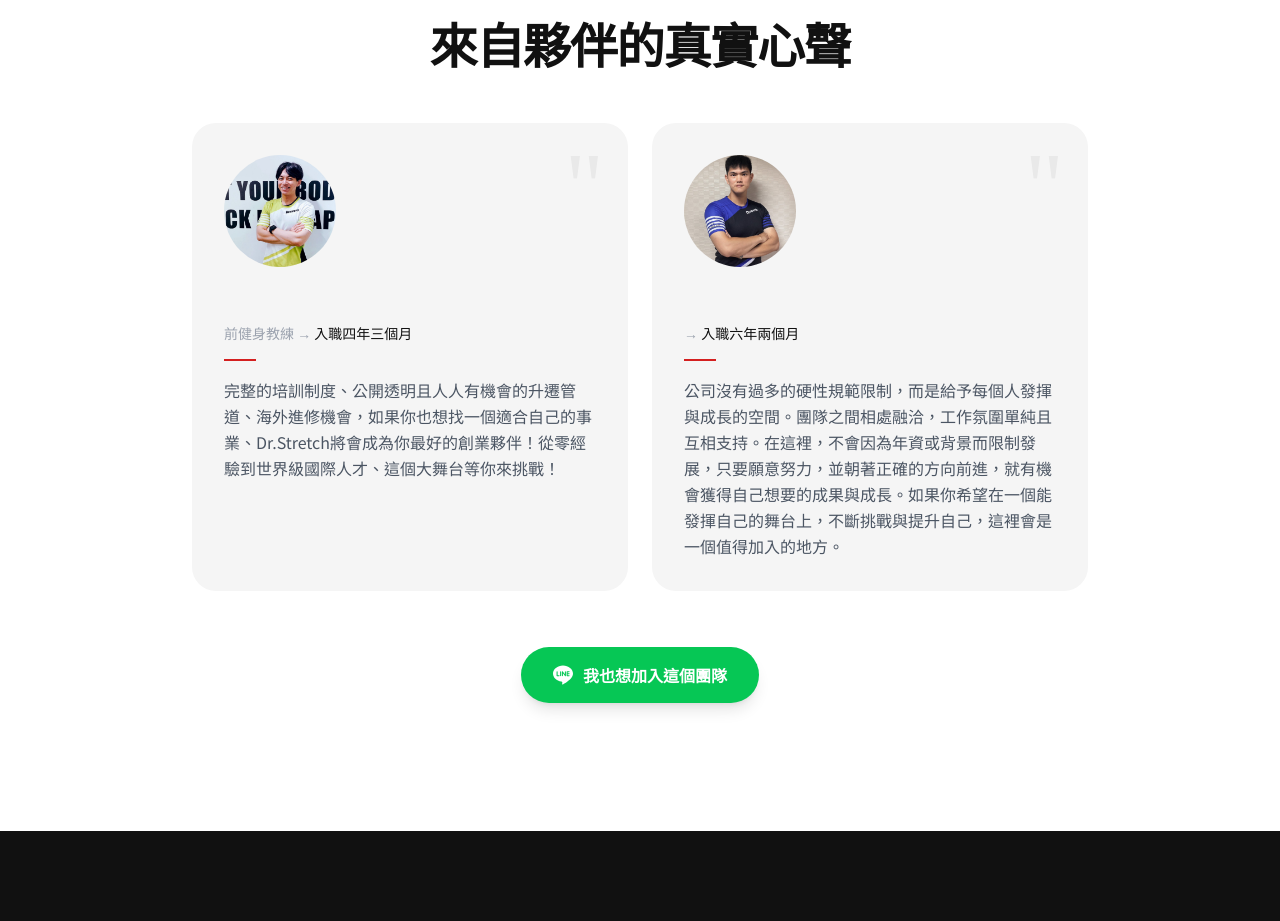
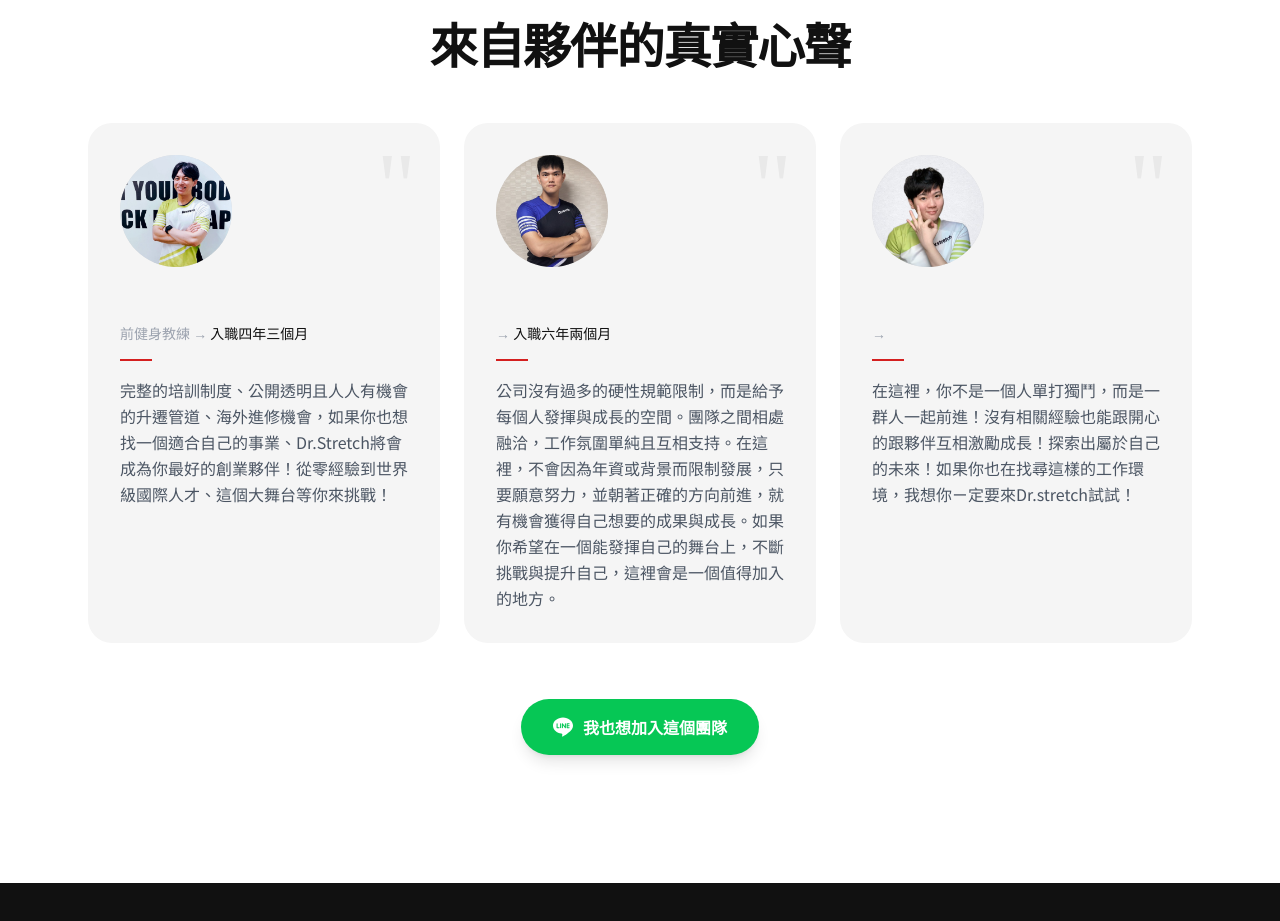
Before and after one commit to s-maki-soya/doctor-stretch-tw-recruit, a Next.js app: page / in a window 1280 px wide. Shown: the part 6640-7561 px from the top of the page. Built offline with nearby package versions, Linux system fonts and the light colour scheme.

Commit message:
add: 3rd staff testimonial + photo (staff-3.jpg)

```diff
--- a/components/TestimonialsSection.tsx
+++ b/components/TestimonialsSection.tsx
@@ -26,6 +26,15 @@ const testimonials = [
     tenure: '入職六年兩個月',
     quote: '公司沒有過多的硬性規範限制，而是給予每個人發揮與成長的空間。團隊之間相處融洽，工作氛圍單純且互相支持。在這裡，不會因為年資或背景而限制發展，只要願意努力，並朝著正確的方向前進，就有機會獲得自己想要的成果與成長。如果你希望在一個能發揮自己的舞台上，不斷挑戰與提升自己，這裡會是一個值得加入的地方。',
     imagePath: '/images/staff-2.jpg',
+    initial: '',
+  },
+  {
+    name: '',
+    age: '',
+    prev: '',
+    tenure: '',
+    quote: '在這裡，你不是一個人單打獨鬥，而是一群人一起前進！沒有相關經驗也能跟開心的跟夥伴互相激勵成長！探索出屬於自己的未來！如果你也在找尋這樣的工作環境，我想你ㄧ定要來Dr.stretch試試！',
+    imagePath: '/images/staff-3.jpg',
     initial: '',
   },
 ]
@@ -85,7 +94,7 @@ export default function TestimonialsSection() {
         </div>
 
         {/* ── Testimonial cards ───────────────────────────────────── */}
-        <div className="grid md:grid-cols-2 gap-6 max-w-4xl mx-auto">
+        <div className="grid md:grid-cols-3 gap-6">
           {testimonials.map((t, i) => (
             <div
               key={i}
```
Also changed, not shown: public/images/staff-3.jpg (added).
